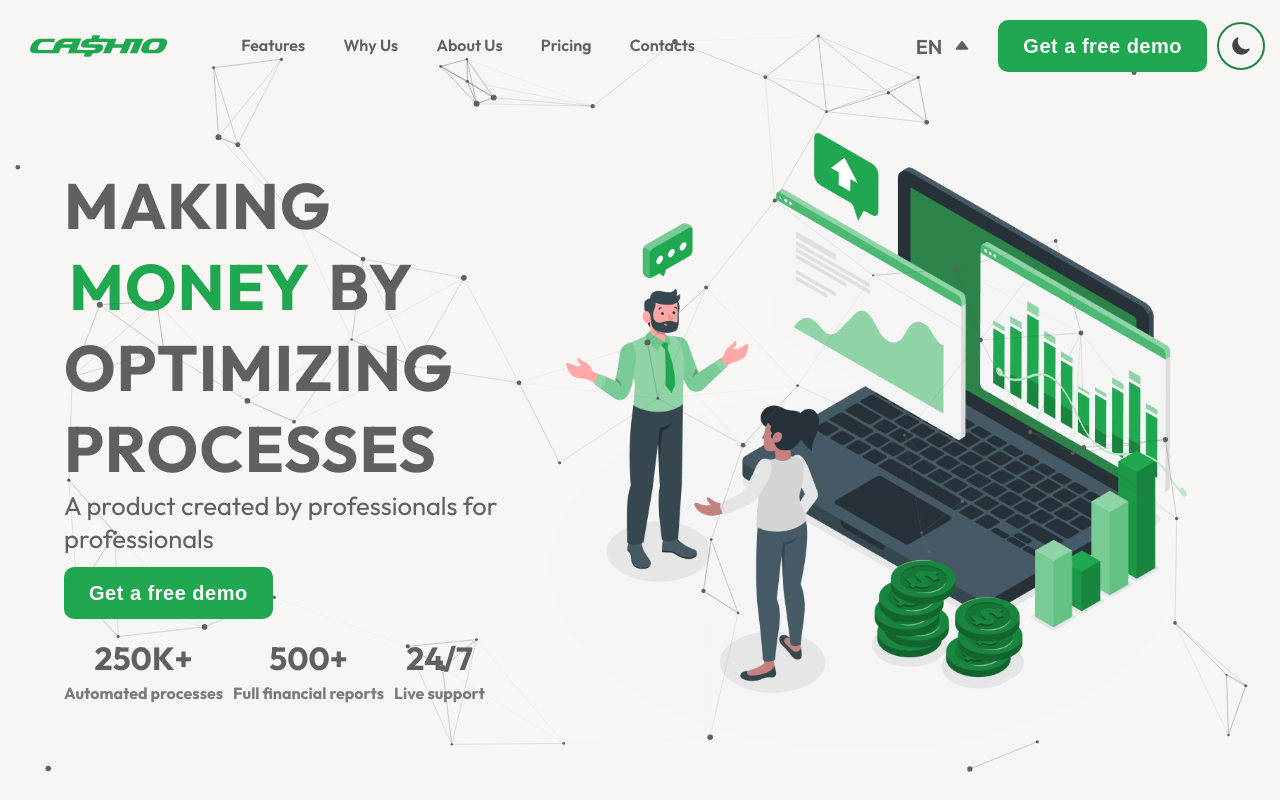
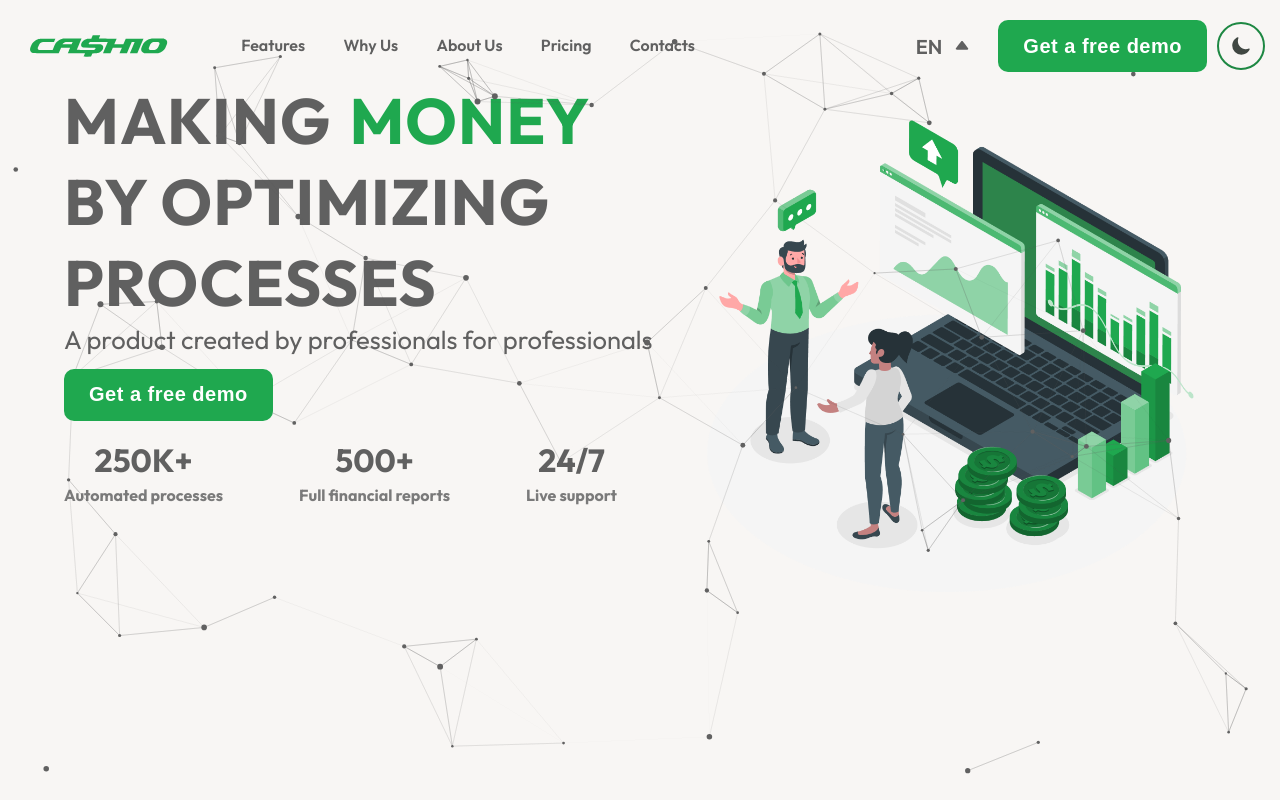
Before and after one commit to RevaGee/Cashio, a React (Create React App) app: page / in a window 1280 px wide. Shown: the top 800 px of the page. Built offline with nearby package versions, Linux system fonts and the light colour scheme.

Commit message:
corrected slogan styles

```diff
--- a/src/components/Slogan/style.scss
+++ b/src/components/Slogan/style.scss
@@ -1,17 +1,15 @@
 
 .slogan {
-  //display: flex;
+  //display: block;
   //align-items: center;
   //justify-content: left;
   //flex-direction: column;
   width: 90%;
-  height: 100vh;
   margin: 80px auto;
 }
 .img_and_text{
   display: flex;
-  align-items: center;
-  justify-content: left;
+  justify-content: space-between;
 }
 
 .slogan_text {
@@ -44,7 +42,8 @@
 }
 
 .img_slogan {
-  width: 55vw;
+  //width: 700px;
+  width: 42vw;
   height: auto;
 }
 
```
